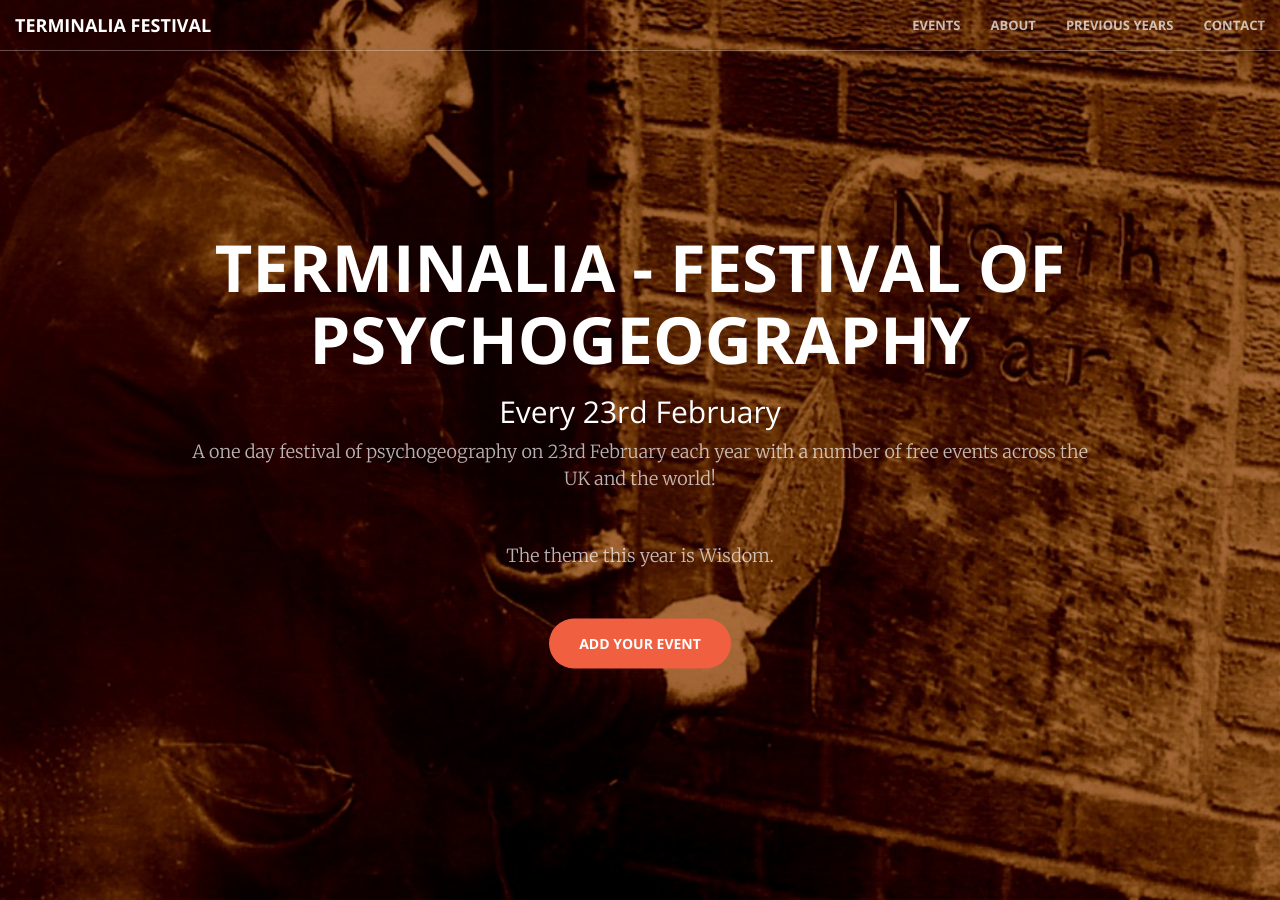
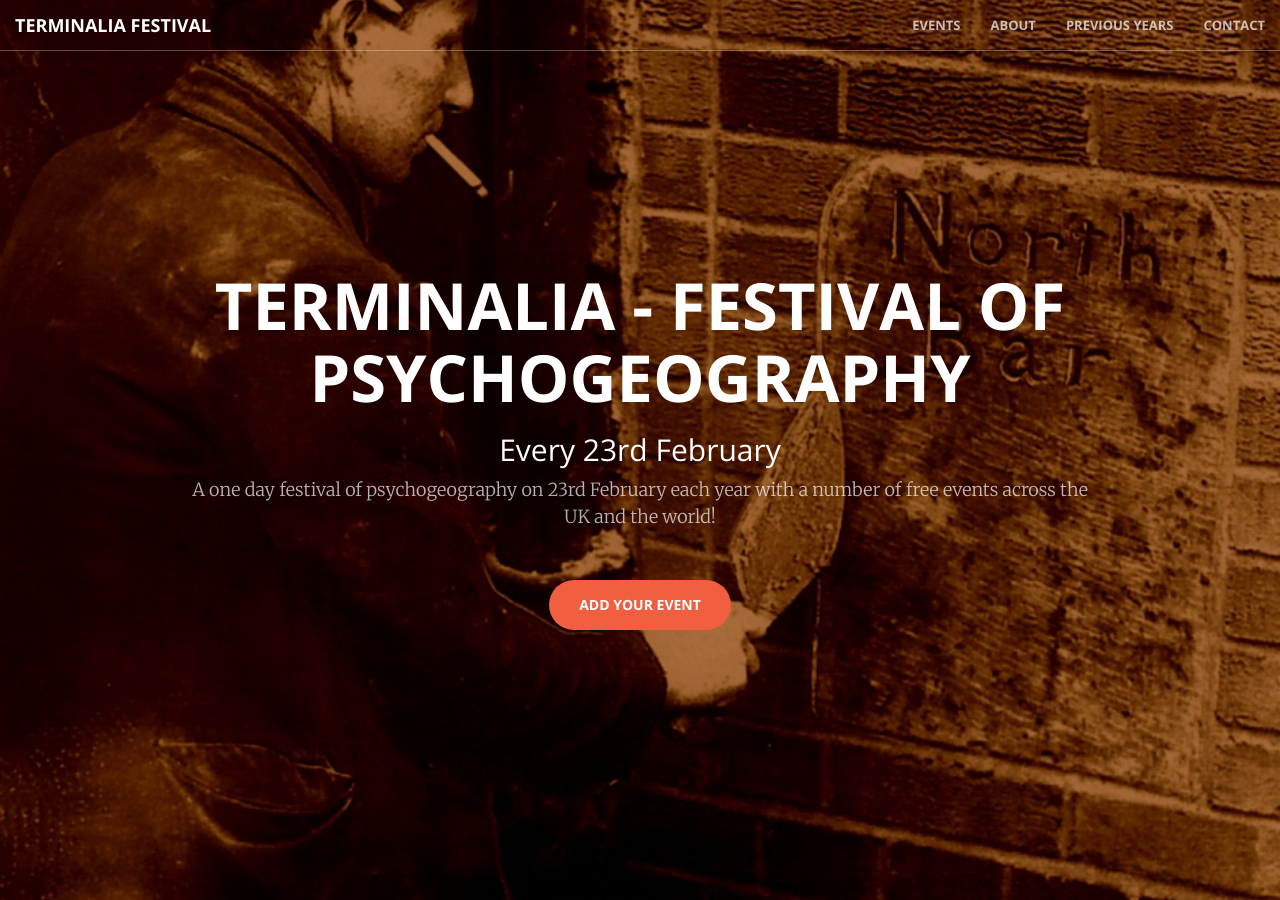
Before and after one commit to timwaters/terminalia, a Jekyll site: the page built from index.html, in a window 1280 px wide and 900 px high. Built offline with Jekyll 4.4.1, drawn with Linux system fonts in a browser that asks for light colours.

Commit message:
remove theme

```diff
--- a/_includes/header.html
+++ b/_includes/header.html
@@ -5,7 +5,7 @@
             <h2>Every 23rd February </h2>
 
             <p>A one day festival of psychogeography on 23rd February each year with a number of free events across the UK and the world!</p>
-            <p>The theme this year is Wisdom.</p>
+
           <a href="#more" class="btn btn-primary btn-xl page-scroll">Add Your Event</a>
            <!-- <a href="#events" class="btn btn-primary btn-xl page-scroll">Events</a>-->
         </div>
```
